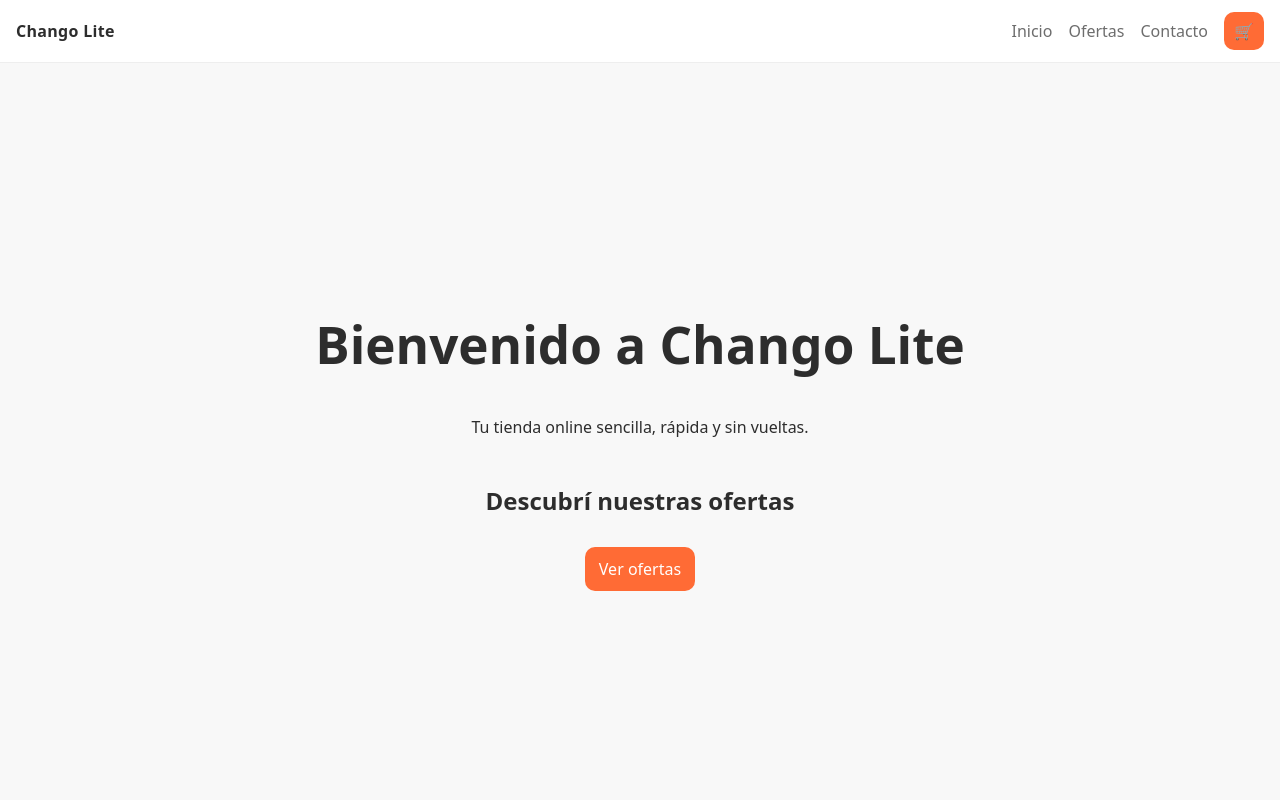
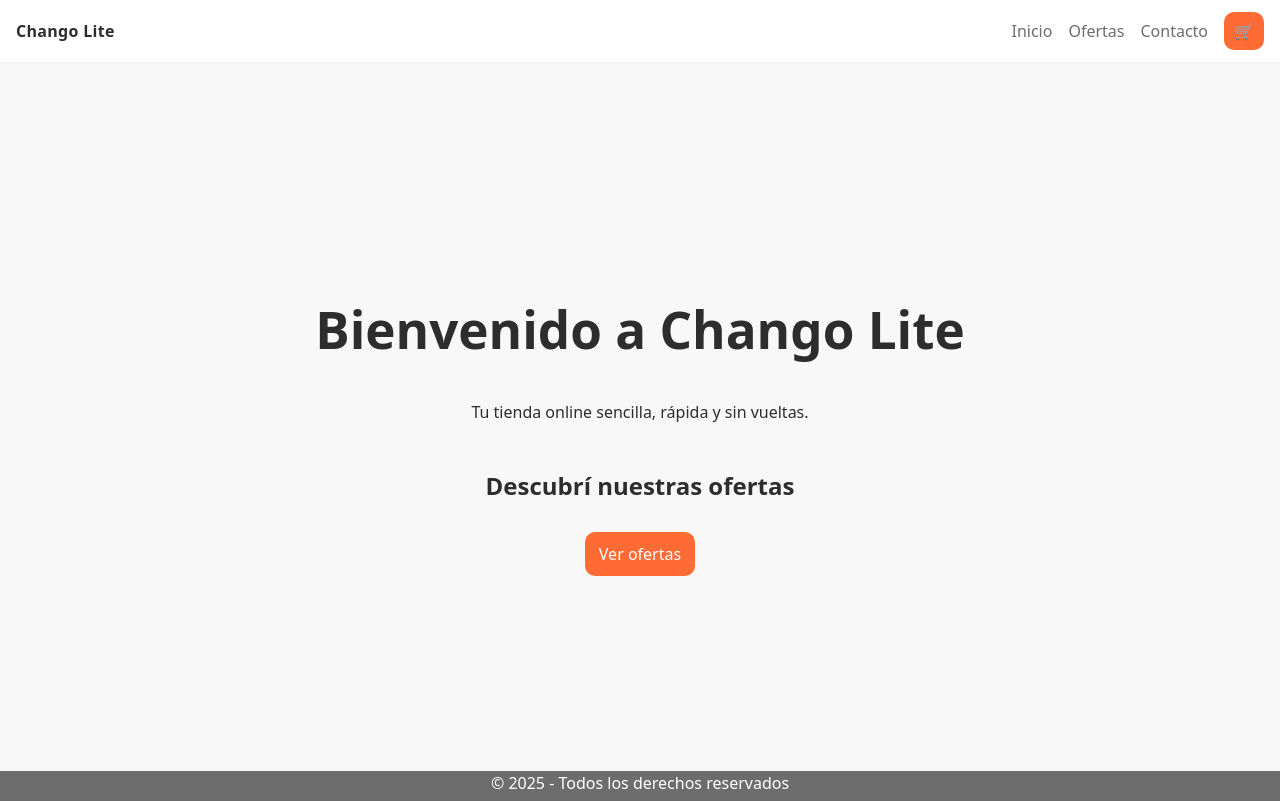
Before and after one commit to Miguel6/TalentoTech-React, a React (Vite) app in the folder changoLite/: page / in a window 1280 px wide. Built offline with nearby package versions, Linux system fonts and the light colour scheme.

Commit message:
Se agrega footer

```diff
--- a/changoLite/src/App.jsx
+++ b/changoLite/src/App.jsx
@@ -1,14 +1,16 @@
 import React from 'react'
 import NavBar from './components/NavBar.jsx'
 import Home from './components/Home.jsx'
+import Footer from './components/footer';
 
 export default function App() {
     return (
         <>
-            <NavBar />
+            <NavBar/>
             <main className="container">
-                <Home />
+                <Home/>
             </main>
+            <Footer/>
         </>
     )
 }
--- /dev/null
+++ b/changoLite/src/components/footer.jsx
@@ -0,0 +1,11 @@
+import React from "react";
+import { APP, ICON  } from './../models/constants.js';
+import './../styles/footer.css'
+
+export default function Footer() {
+    return (
+        <footer>
+            <span>&copy; {APP.YEAR} - {APP.FOOTER_DESCRIPTION}</span>
+        </footer>
+    )
+}
--- a/changoLite/src/components/navBar.jsx
+++ b/changoLite/src/components/navBar.jsx
@@ -7,14 +7,12 @@ export default function NavBar() {
         <header className="navbar">
             <div className="nav-inner">
                 <a className="brand" href="/changoLite/public">Chango Lite</a>
-
                 <button
                     className="burger"
                     aria-label="Abrir menú"
                     aria-expanded={open}
-                    onClick={() => setOpen(v => !v)}
-                >
-                    ☰
+                    onClick={() => setOpen(v => !v)}>
+
                 </button>
 
                 <nav className={`nav-links ${open ? 'open' : ''}`}>
--- a/changoLite/src/main.jsx
+++ b/changoLite/src/main.jsx
@@ -3,6 +3,7 @@ import { createRoot } from 'react-dom/client'
 import './index.css'
 import App from './App.jsx'
 import './styles/global.css'
+import './styles/tokens.css'
 
 createRoot(document.getElementById('root')).render(
   <StrictMode>
--- /dev/null
+++ b/changoLite/src/models/constants.js
@@ -0,0 +1,10 @@
+export const APP = Object.freeze({
+    NAME: 'Chango Lite',
+    VERSION: '1.0.0',
+    YEAR: '2025',
+    FOOTER_DESCRIPTION: 'Todos los derechos reservados'
+
+});
+
+export const ICON = Object.freeze({
+});
--- /dev/null
+++ b/changoLite/src/styles/footer.css
@@ -0,0 +1,12 @@
+footer {
+    color: var(--white);
+    height: var(--footer-height);
+    display: flex;
+    justify-content: center;
+    align-items: center;
+    background-color: var(--light-gray);
+}
+footer span{
+    height: var(--footer-height);
+
+}
--- a/changoLite/src/styles/global.css
+++ b/changoLite/src/styles/global.css
@@ -1,10 +1,3 @@
-:root {
-    --primary: #ff6b35;
-    --text: #2d2d2d;
-    --muted: #6d6d6d;
-    --bg: #f8f8f8;
-    --white: #fff;
-}
 
 * {
     box-sizing: border-box
--- a/changoLite/src/styles/home.css
+++ b/changoLite/src/styles/home.css
@@ -9,7 +9,7 @@
     align-items: center;
     justify-content: center;
     display: flex;
-    height: calc(100% - 61px);
+    height: calc(100% - var(--footer-height) - var(--header-height) - 22px);
 }
 
 .main-content {
--- /dev/null
+++ b/changoLite/src/styles/tokens.css
@@ -0,0 +1,13 @@
+:root {
+    /* COLORES GENERALES*/
+    --primary: #ff6b35;
+    --text: #2d2d2d;
+    --muted: #6d6d6d;
+    --bg: #f8f8f8;
+    --white: #fff;
+    --light-gray: #6d6d6d;
+
+    /* Altos*/
+    --header-height: 40px;
+    --footer-height: 30px;
+}
```
Also changed, not shown: changoLite/src/styles/buttons.css (added).
